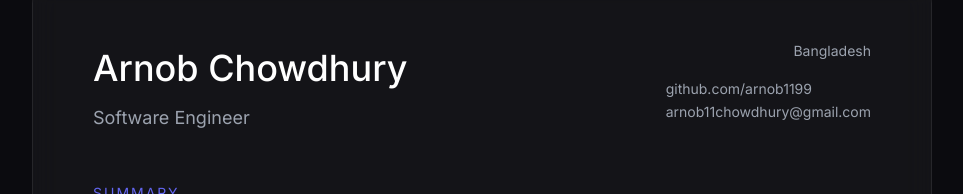
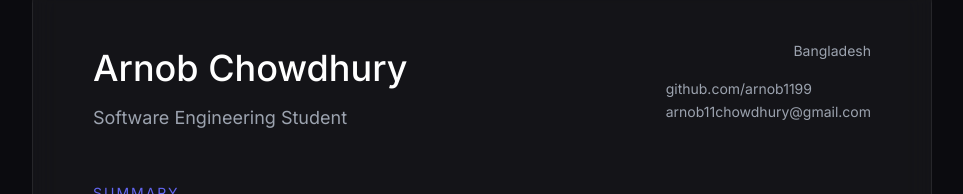
Before and after one commit to arnob1199/Resume, a plain HTML site: page index.html in a window 1280 px wide. Shown: the part 101-295 px from the top of the page, without its empty margins (158-1121 px from the left). Drawn offline with Linux system fonts and the light colour scheme; a script that the page names is missing.

Commit message:
Modified the code for the HTML file

```diff
--- a/index.html
+++ b/index.html
@@ -21,7 +21,7 @@
     <div class="header">
       <div>
         <h1>Arnob Chowdhury</h1>
-        <h2>Software Engineer</h2>
+        <h2>Software Engineering Student</h2>
       </div>
       <div class="contact">
         Bangladesh<br>
```
